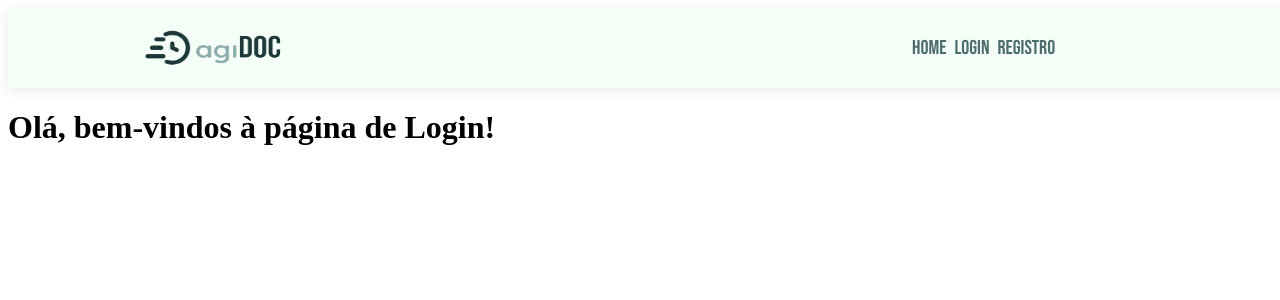
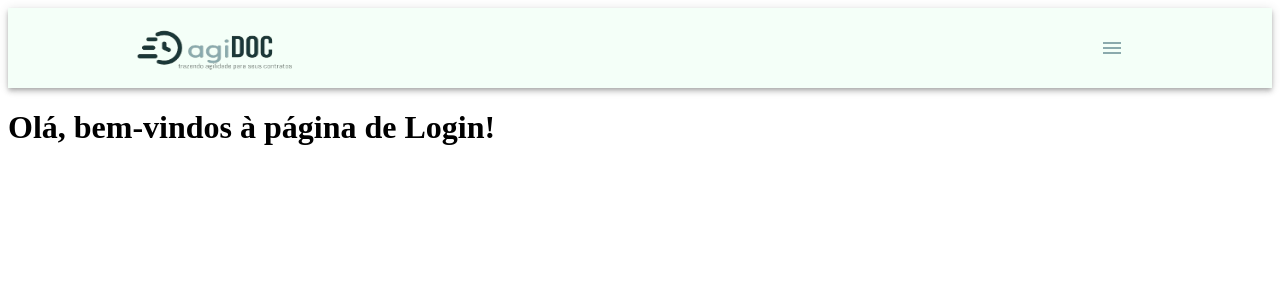
Before and after one commit to Ermeson23/vs13-04-agiDoc, a React (Vite) app: page /login in a window 1280 px wide. Shown: the top 300 px of the page. Built offline with nearby package versions, Linux system fonts and the light colour scheme.

Commit message:
adding material UI - drawer to navbar

```diff
--- a/package.json
+++ b/package.json
@@ -10,6 +10,10 @@
     "preview": "vite preview"
   },
   "dependencies": {
+    "@emotion/react": "^11.11.3",
+    "@emotion/styled": "^11.11.0",
+    "@mui/icons-material": "^5.15.6",
+    "@mui/material": "^5.15.6",
     "@types/react-router-dom": "^5.3.3",
     "react": "^18.2.0",
     "react-dom": "^18.2.0",
--- a/src/components/header/Header.tsx
+++ b/src/components/header/Header.tsx
@@ -1,19 +1,49 @@
-import logo from '../../assets/agidoclogo.png'
-import './Header.css';
+import React, { useState } from 'react';
+import './header.css';
 import NavBar from '../navBar/NavBar';
+import AppBar from '@mui/material/AppBar';
+import Box from '@mui/material/Box';
+import Toolbar from '@mui/material/Toolbar';
+import IconButton from '@mui/material/IconButton';
+import MenuIcon from '@mui/icons-material/Menu';
+import Drawer from '@mui/material/Drawer';
+import logo from '../../assets/agidoclogo.png';
 
-export default function Header(){
-    return(
-    <div className='custom-header'>
-        <div className='header-container'>
-        <img src={logo} className='logo-agidoc'></img>
-        <div className='nav-container'>
-           <NavBar></NavBar>
-        </div>
-        </div>
-    </div>
-    )
+interface HeaderProps {}
 
+const Header: React.FC<HeaderProps> = () => {
+  const [drawerOpen, setDrawerOpen] = useState(false);
 
+  const toggleDrawer = (open: boolean) => (event: React.KeyboardEvent | React.MouseEvent) => {
+    if (event.type === 'keydown' && (event as React.KeyboardEvent).key === 'Tab') {
+      return;
+    }
+    setDrawerOpen(open);
+  };
 
-}
+  return (
+    <Box sx={{ flexGrow: 1 }}>
+      <AppBar className="custom-header" position='static'>
+        <Toolbar className='header-container'>
+          <img src={logo} alt="logo da agidoc com relógio representando agilidade. a palavra agi está em cor azul e doc está em verde" className='logo-agidoc' />
+          <IconButton className='custom-icon'
+            size="large"
+            edge="start"
+            aria-label="menu"
+            sx={{ mr: 2 }}
+            onClick={toggleDrawer(true)}
+          >
+            <MenuIcon />
+          </IconButton>
+          <Drawer anchor="left" open={drawerOpen} onClose={toggleDrawer(false)}>
+            <div role="presentation" onClick={toggleDrawer(false)} onKeyDown={toggleDrawer(false)}>
+              <NavBar />
+            </div>
+          </Drawer>
+        </Toolbar>
+      </AppBar>
+    </Box>
+  );
+};
+
+export default Header;
--- a/src/components/header/header.css
+++ b/src/components/header/header.css
@@ -1,19 +1,21 @@
 .custom-header{
-  background-color: var(--white-gray);
+  background-color: var(--white-gray) !important;
   width: 100vw;
-  box-shadow: rgba(0, 0, 0, 0.09) 0px 3px 12px;
   display: flex;
   justify-content: center;
-
+  align-items: center;
 }
 .header-container{
   width: 80vw;
   max-height: fit-content;
   padding: 0.5rem;
-
   display: flex;
   flex-direction: row;
   justify-content: space-between;
+}
+
+.custom-icon{
+  color: var(--blue) !important;
 }
 
 .logo-agidoc{
--- a/src/components/navBar/navbar.css
+++ b/src/components/navBar/navbar.css
@@ -1,7 +1,9 @@
 .nav-sec{
     display: flex;
-    gap: 0.25rem;
+    flex-direction: column;
+    gap: 1rem;
     text-align: center ;
+    margin: 1rem;
 
 }
 MenuItem{
```
Also changed, not shown: src/assets/agidoclogo.png, 1 other file (tests, documents, lock files or other folders).
